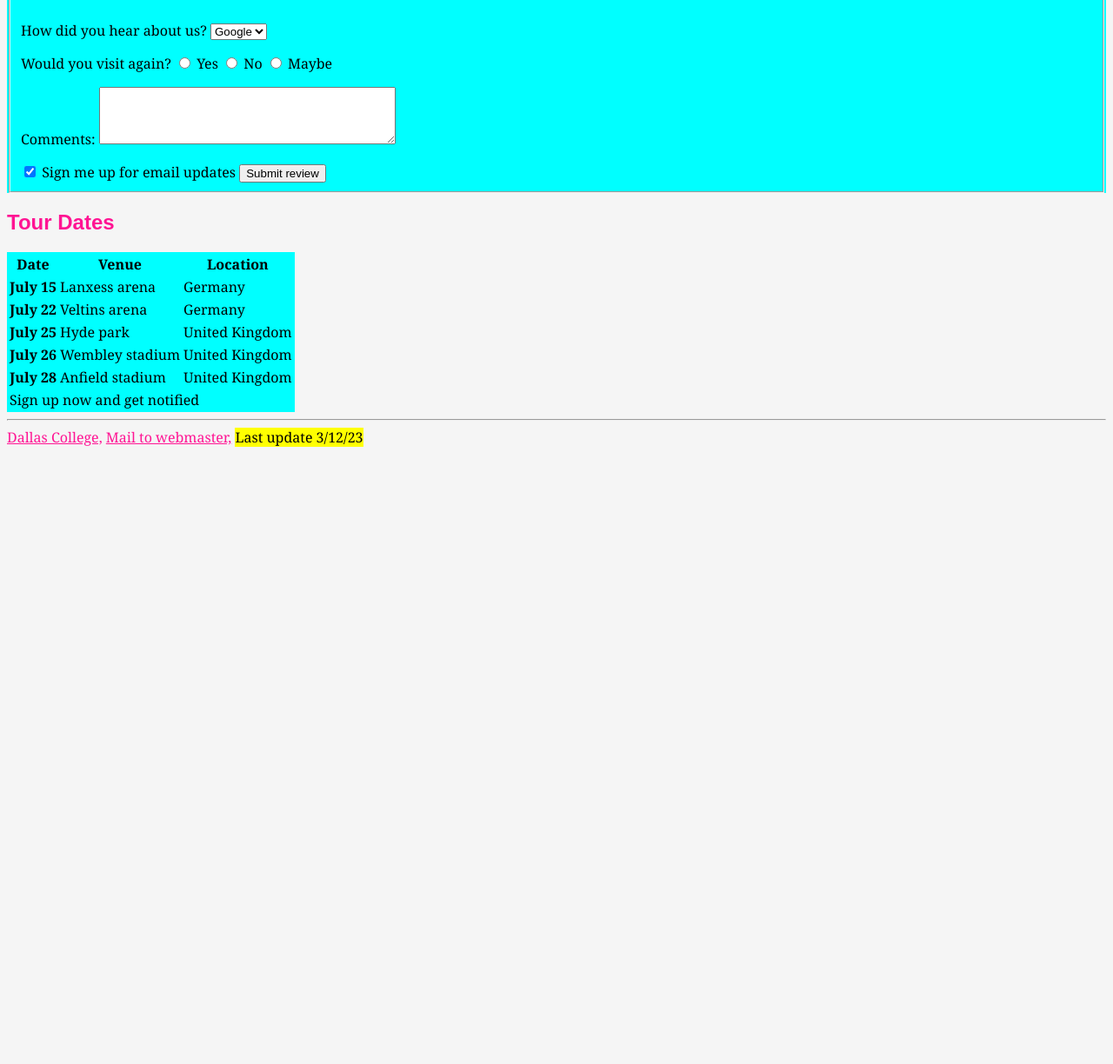
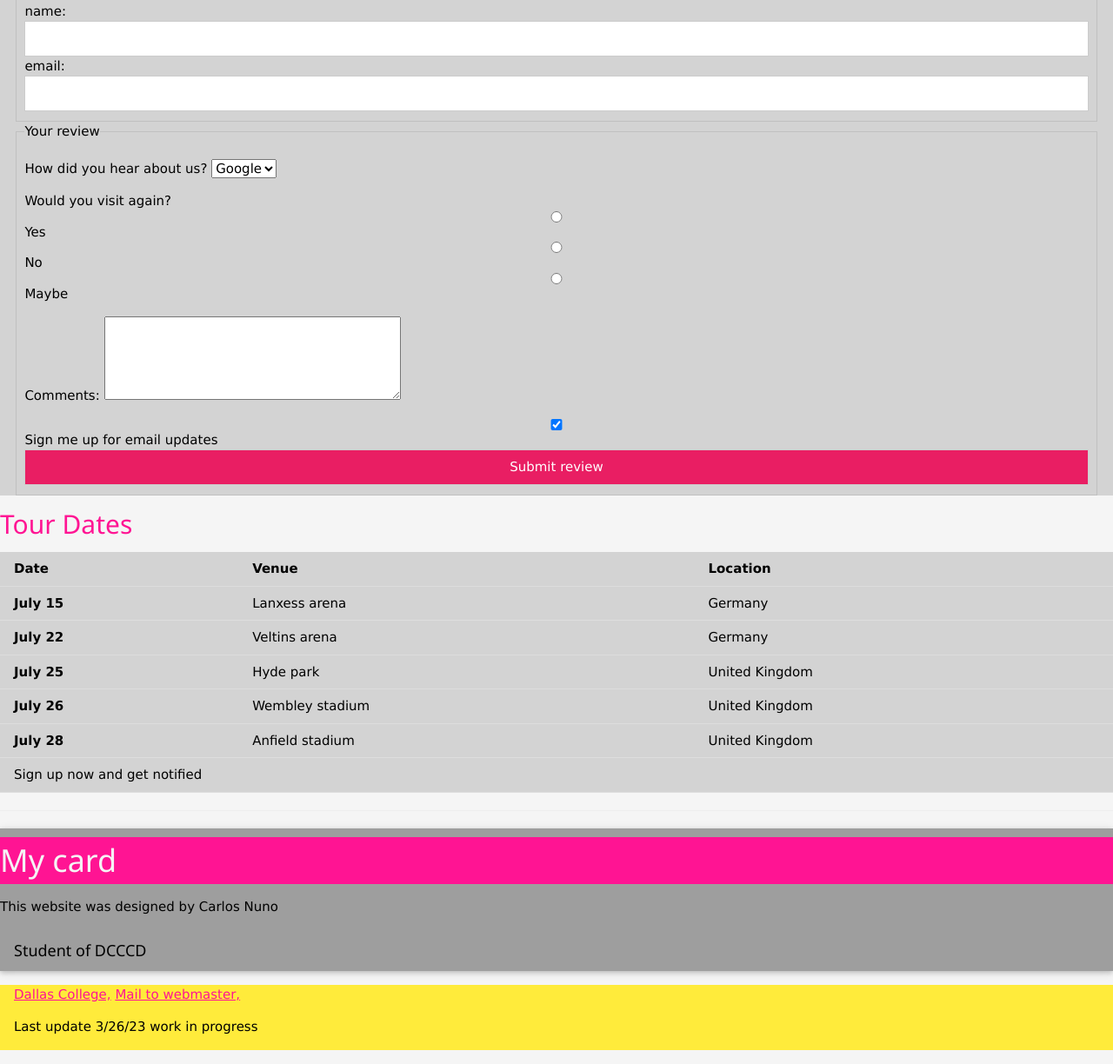
Before and after one commit to Lykos45/WebClass, a plain HTML site: page contact-us.html in a window 1280 px wide. Shown: the part 210-1434 px from the top of the page at 87% size. Before the commit the page ends 800 px from the top, so only its background shows below. Drawn offline with nearby package versions, Linux system fonts and the light colour scheme.

Commit message:
Finalized the look and layout of website

```diff
--- a/contact-us.html
+++ b/contact-us.html
@@ -26,6 +26,7 @@
 
     <link rel="stylesheet" href="style.css"/>
     <link rel="stylesheet" href="layout.css"/>
+    <link rel="stylesheet" href="https://www.w3schools.com/w3css/4/w3.css"/>
 
     <title>Rolling Stones Contact Us</title>
 </head>
@@ -40,18 +41,20 @@
         <a href="gallery.html">Gallery</a>
         <a href="contact-us.html">Contact us</a>
      </nav>
+     <br>
+     <br>
     <section>
         <h2>Contact Us</h2>
-        <form action="https://2learnweb.brookhavencollege.edu/TheRollingStones/contact-us.html" method="get">
+        <form class="w3-container" action="https://2learnweb.brookhavencollege.edu/TheRollingStones/contact-us.html" method="get">
             <fieldset>
                 <legend>Your details:</legend>
                 <label>
                     name:
-                    <input type="text" name="name" size="30" maxlength="100">
+                    <input class="w3-input w3-border" type="text" name="name" size="30" maxlength="100">
                 </label>
                 <label>
                     email:
-                    <input type="text" name="email" size="30" maxlength="100">
+                    <input class="w3-input w3-border" type="text" name="email" size="30" maxlength="100">
                 </label>
             </fieldset>
             <fieldset>
@@ -70,15 +73,15 @@
                 <p>
                     Would you visit again?
                     <label>
-                        <input type="radio" name="rating" value="yes" />
+                        <input class="w3-input w3-border" type="radio" name="rating" value="yes" />
                         Yes
                     </label>
                     <label>
-                        <input type="radio" name="rating" value="no" />
+                        <input class="w3-input w3-border" type="radio" name="rating" value="no" />
                         No
                     </label>
                     <label>
-                        <input type="radio" name="rating" value="maybe" />
+                        <input class="w3-input w3-border" type="radio" name="rating" value="maybe" />
                         Maybe
                     </label>
                 </p>
@@ -89,14 +92,14 @@
                     <textarea rows="4" cols="40" id="comments"></textarea>
                 </p>
                 <label>
-                    <input type="checkbox" name="subscribe" checked="checked" />
+                    <input class="w3-input w3-border" type="checkbox" name="subscribe" checked="checked" />
                     Sign me up for email updates
                 </label>
-                <input type="submit" value="Submit review" />
+                <input class="w3-input w3-border w3-pink w3-hover-aqua" type="submit" value="Submit review" />
             </fieldset>
         </form>
         <h2>Tour Dates</h2>
-        <table>
+        <table class="w3-table w3-bordered">
             <thead>
                 <tr>
                     <th scope="col">Date</th>
@@ -139,9 +142,17 @@
         </table>
     </section>
     <hr>
-    <footer>
+    <div class="w3-card w3-grey">
+        <header class="w3-container"></header>
+        <h1>My card</h1>
+        <p>This website was designed by Carlos Nuno</p>
+        <footer class="w3-container">
+            <h5>Student of DCCCD</h5>
+        </footer>
+    </div>
+    <footer class="w3-panel w3-yellow">
         <a href="https://www.dallascollege.edu/pages/default.aspx">Dallas College,</a> <a
-            href="mailto:sherd@dallascollege.edu">Mail to webmaster,</a> <mark>Last update 3/12/23</mark>
+            href="mailto:sherd@dallascollege.edu">Mail to webmaster,</a> <p>Last update 3/26/23 work in progress</p>
     </footer>
 </body>
 
--- a/faq.html
+++ b/faq.html
@@ -26,6 +26,7 @@
 
     <link rel="stylesheet" href="style.css"/>
     <link rel="stylesheet" href="layout.css"/>
+    <link rel="stylesheet" href="https://www.w3schools.com/w3css/4/w3.css"/>
 
     <title>Rolling Stones FAQ</title>
 </head>
@@ -40,19 +41,21 @@
         <a href="gallery.html">Gallery</a>
         <a href="contact-us.html">Contact us</a>
      </nav>
+     <br>
+     <br>
     <section>
         <h2>Frequently Asked Question</h2>
         <article>
             <h3>Questions</h3>
-            <ol>
-                <li>How much do The Rolling Stones make in one concert?</li>
-                <li>How long does a Rolling Stones concert last?</li>
-                <li>Who is the richest member of The Rolling Stones?</li>
-                <li>How many albums have The Rolling Stones released?</li>
-                <li>How many albums have The Rolling Stones sold?</li>
-                <li>How much is a Rolling Stones concert ticket today?</li>
-                <li>What is the bands #1 hit song throughout the decades?</li>
-                <li>How long have The Rolling Stones been perfoming together?</li>
+            <ol class="w3-ol">
+                <li class="w3-hover-pink">How much do The Rolling Stones make in one concert?</li>
+                <li class="w3-hover-pink">How long does a Rolling Stones concert last?</li>
+                <li class="w3-hover-pink">Who is the richest member of The Rolling Stones?</li>
+                <li class="w3-hover-pink">How many albums have The Rolling Stones released?</li>
+                <li class="w3-hover-pink">How many albums have The Rolling Stones sold?</li>
+                <li class="w3-hover-pink">How much is a Rolling Stones concert ticket today?</li>
+                <li class="w3-hover-pink">What is the bands #1 hit song throughout the decades?</li>
+                <li class="w3-hover-pink">How long have The Rolling Stones been perfoming together?</li>
             </ol>
         </article>
         <article>
@@ -88,9 +91,9 @@
         </article>
     </section>
     <hr>
-    <footer>
+    <footer class="w3-panel w3-yellow">
         <a href="https://www.dallascollege.edu/pages/default.aspx">Dallas College,</a> <a
-            href="mailto:sherd@dallascollege.edu">Mail to webmaster,</a> <mark>Last update 3/12/23</mark>
+            href="mailto:sherd@dallascollege.edu">Mail to webmaster,</a> <p>Last update 3/26/23 work in progress</p>
     </footer>
 </body>
 
--- a/layout.css
+++ b/layout.css
@@ -19,7 +19,7 @@
 
   /* Change the color of links on hover */
   .topnav a:hover {
-    background-color: cyan;
+    background-color: aqua;
     color: black;
   }
 
@@ -30,23 +30,25 @@
   }
 
 article{
-    background-color: aqua;
+    background-color: lightgray;
     border-style: groove;
     border-color: crimson;
     border-radius: 5px;
     border-width: 3px;
     padding: 0%;
+    box-sizing: border-box;
 }
 
 figcaption{
-    width: 20%;
+    width: 200px;
     height: 100px;
     font-size: larger;
-    margin: 2%;
+    margin: 0%;
     border-style: dotted;
     background-color: deeppink;
     border-width: 3px;
     box-sizing: content-box;
     -webkit-box-sizing: content-box;
     -moz-box-sizing: content-box;
+    float:left;
 }
--- a/style.css
+++ b/style.css
@@ -14,7 +14,6 @@ h1{
 h2,h3,h4{
     color:deeppink;
     font-family: Arial, Helvetica, sans-serif;
-
 }
 
 a:link{
@@ -26,14 +25,14 @@ a:visited{
 }
 
 a:hover{
-    color:darkred;
+    color:darkblue;
     text-decoration:underline;
 }
 
 form{
-    background-color: aqua;
+    background-color: lightgray;
 }
 
 table{
-    background-color: aqua;
+    background-color: lightgray;
 }
```
Also changed, not shown: gallery.html (+5 -2 lines), index.html (+6 -2 lines).
